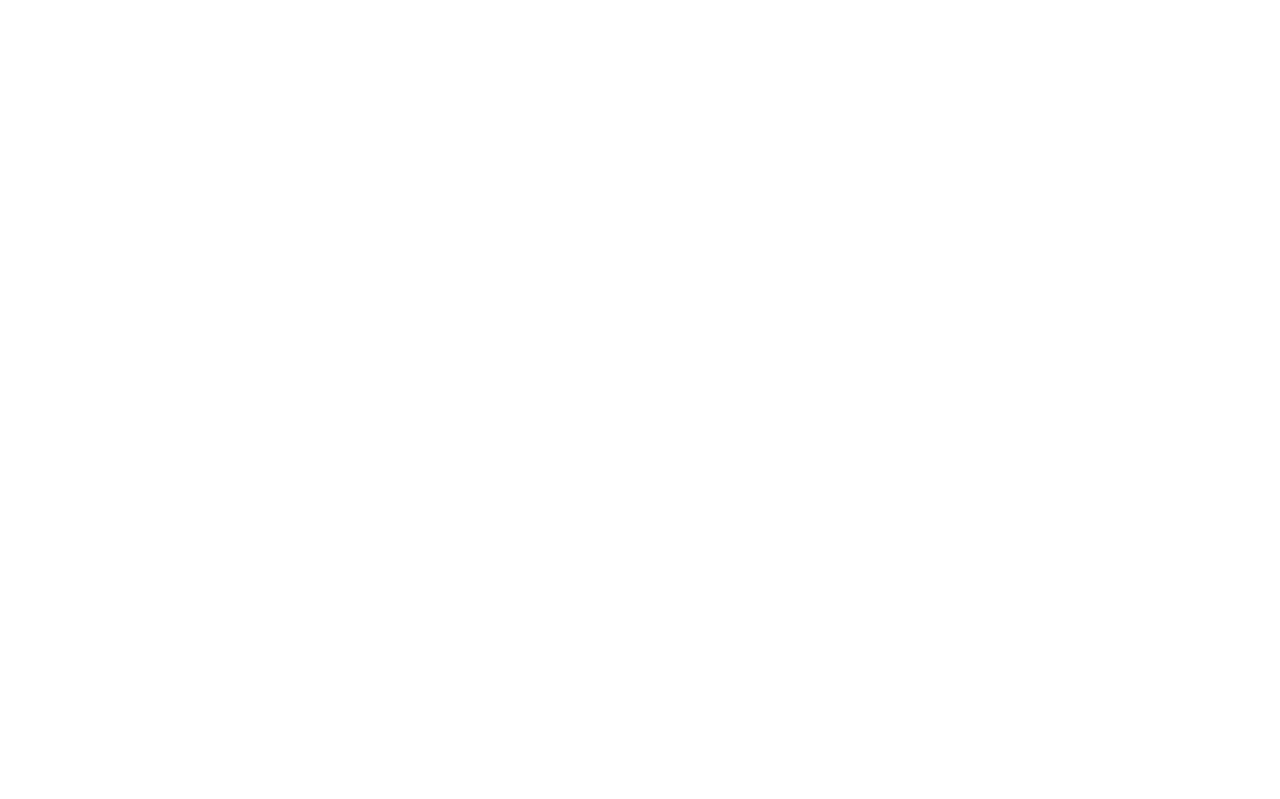
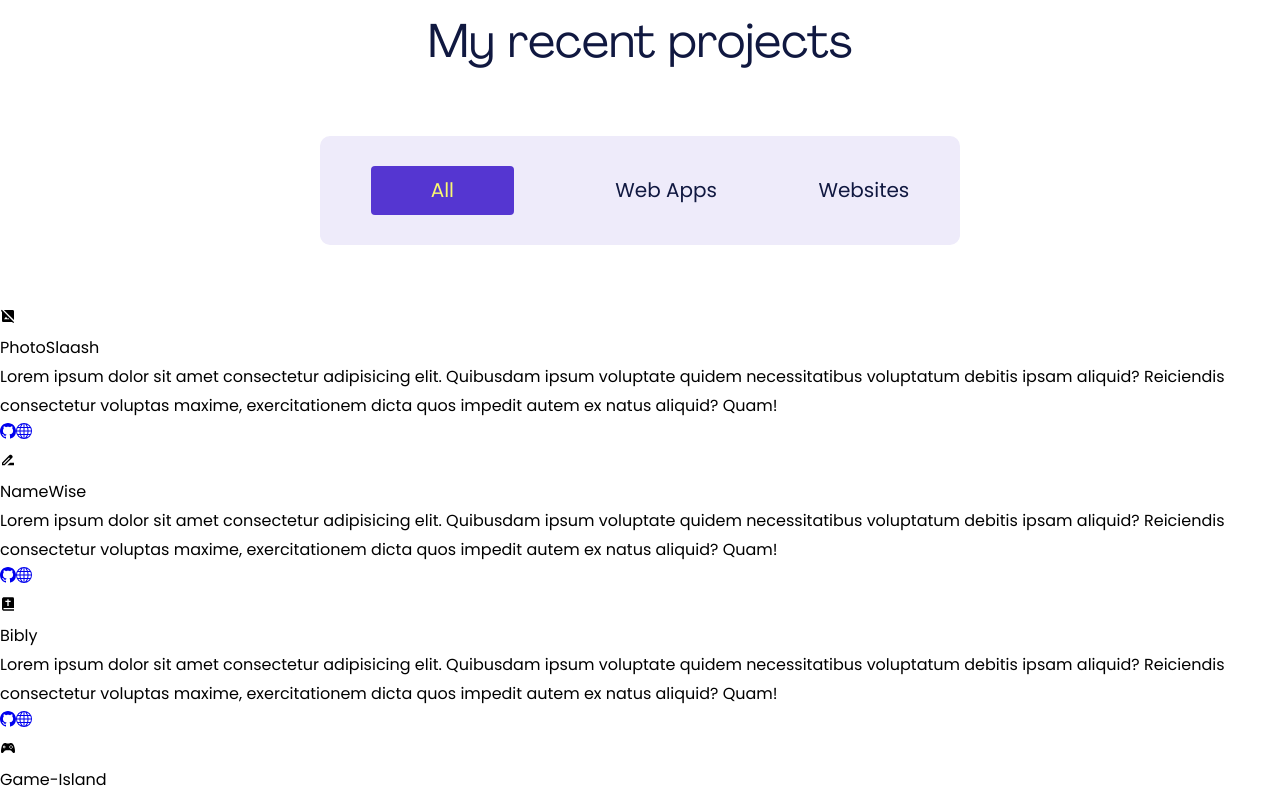
Before and after one commit to abrusu-collins/Portfolio-v7, a Next.js app: page / in a window 1280 px wide. Shown: the part 780-1579 px from the top of the page. Before the commit the page ends 800 px from the top, so only its background shows below. Built offline with nearby package versions, Linux system fonts and the light colour scheme.

Commit message:
cool work

```diff
--- /dev/null
+++ b/src/components/Projects.jsx
@@ -0,0 +1,95 @@
+import React, { useState } from "react";
+import { MdDriveFileRenameOutline } from "react-icons/md";
+import { BiSolidBible } from "react-icons/bi";
+import { MdHideImage } from "react-icons/md";
+import { IoLogoGameControllerB } from "react-icons/io";
+import { TbTopologyComplex } from "react-icons/tb";
+import { BsCameraFill, BsGithub, BsGlobe } from "react-icons/bs";
+import { BiCodeAlt } from "react-icons/bi";
+import { SiHotelsdotcom } from "react-icons/si";
+import { RiPaintFill } from "react-icons/ri";
+import projectContent from "../json_files/projects.json";
+function Projects() {
+  const r = [
+    <MdHideImage key={0} />,
+    <MdDriveFileRenameOutline key={1} />,
+    <BiSolidBible key={2} />,
+    <IoLogoGameControllerB key={3} />,
+    <TbTopologyComplex key={4} />,
+    <SiHotelsdotcom key={5} />,
+    <BiCodeAlt key={6} />,
+    <RiPaintFill key={7} />,
+    <BsCameraFill key={8} />,
+  ];
+  const [allToggle, setAllToggle] = useState(true);
+  const [appsToggle, setAppsToggle] = useState(false);
+  const [sitesToggle, setSitesToggle] = useState(false);
+  const toggleAll = (e) => {
+    e.preventDefault();
+    setAllToggle(true);
+    setAppsToggle(false);
+    setSitesToggle(false);
+  };
+  const toggleApps = (e) => {
+    e.preventDefault();
+    setAllToggle(false);
+    setAppsToggle(true);
+    setSitesToggle(false);
+  };
+  const toggleSites = (e) => {
+    e.preventDefault();
+    setAllToggle(false);
+    setAppsToggle(false);
+    setSitesToggle(true);
+  };
+  return (
+    <div className="projects">
+      <p className="title">My recent projects</p>
+      <div className="toggle">
+        <a
+          href=""
+          className={allToggle ? "active-toggle" : ""}
+          onClick={toggleAll}
+        >
+          All
+        </a>
+        <a
+          href=""
+          className={appsToggle ? "active-toggle" : ""}
+          onClick={toggleApps}
+        >
+          Web Apps
+        </a>
+        <a
+          href=""
+          className={sitesToggle ? "active-toggle" : ""}
+          onClick={toggleSites}
+        >
+          Websites
+        </a>
+      </div>
+
+      <div className="projecct-cards">
+        {projectContent.map((projectItem) => {
+          return (
+            <div key={projectItem.name}>
+              <div> {r[projectItem.id]}</div>
+              <p>{projectItem.name}</p>
+              <p>{projectItem.description}</p>
+              <div className="links">
+                <a href={projectItem.github}>
+                  <BsGithub />
+                </a>
+                <a href={projectItem.live}>
+                  <BsGlobe />
+                </a>
+              </div>
+            </div>
+          );
+        })}
+      </div>
+    </div>
+  );
+}
+
+export default Projects;
--- /dev/null
+++ b/src/json_files/projects.json
@@ -0,0 +1,74 @@
+[
+  {
+    "id": 0,
+    "name": "PhotoSlaash",
+    "description": "Lorem ipsum dolor sit amet consectetur adipisicing elit. Quibusdam ipsum voluptate quidem necessitatibus voluptatum debitis ipsam aliquid? Reiciendis consectetur voluptas maxime, exercitationem dicta quos impedit autem ex natus aliquid? Quam!",
+    "type": "webapp",
+    "github": "https://github.com/abrusu-collins/photoslaash",
+    "live": "https://photoslaash.vercel.app/"
+  },
+  {
+    "id": 1,
+    "name": "NameWise",
+    "description": "Lorem ipsum dolor sit amet consectetur adipisicing elit. Quibusdam ipsum voluptate quidem necessitatibus voluptatum debitis ipsam aliquid? Reiciendis consectetur voluptas maxime, exercitationem dicta quos impedit autem ex natus aliquid? Quam!",
+    "type": "webapp",
+    "github": "https://github.com/abrusu-collins/namewise",
+    "live": "https://namewise.vercel.app/"
+  },
+  {
+    "id": 2,
+    "name": "Bibly",
+    "description": "Lorem ipsum dolor sit amet consectetur adipisicing elit. Quibusdam ipsum voluptate quidem necessitatibus voluptatum debitis ipsam aliquid? Reiciendis consectetur voluptas maxime, exercitationem dicta quos impedit autem ex natus aliquid? Quam!",
+    "type": "webapp",
+    "github": "https://github.com/abrusu-collins/bibly",
+    "live": "https://biblyapp.vercel.app/"
+  },
+  {
+    "id": 3,
+    "name": "Game-Island",
+    "description": "Lorem ipsum dolor sit amet consectetur adipisicing elit. Quibusdam ipsum voluptate quidem necessitatibus voluptatum debitis ipsam aliquid? Reiciendis consectetur voluptas maxime, exercitationem dicta quos impedit autem ex natus aliquid? Quam!",
+    "type": "webapp",
+    "github": "https://github.com/abrusu-collins/Game-Island",
+    "live": "https://game-island.netlify.app/"
+  },
+  {
+    "id": 4,
+    "name": "Complexify",
+    "description": "Lorem ipsum dolor sit amet consectetur adipisicing elit. Quibusdam ipsum voluptate quidem necessitatibus voluptatum debitis ipsam aliquid? Reiciendis consectetur voluptas maxime, exercitationem dicta quos impedit autem ex natus aliquid? Quam!",
+    "type": "webapp",
+    "github": "https://github.com/abrusu-collins/complexify",
+    "live": "https://complexifyapp.vercel.app/"
+  },
+  {
+    "id": 5,
+    "name": "Hotelvivi",
+    "description": "Lorem ipsum dolor sit amet consectetur adipisicing elit. Quibusdam ipsum voluptate quidem necessitatibus voluptatum debitis ipsam aliquid? Reiciendis consectetur voluptas maxime, exercitationem dicta quos impedit autem ex natus aliquid? Quam!",
+    "type": "website",
+    "github": "https://github.com/abrusu-collins/hotel-vivi",
+    "live": "https://hotelvivi.netlify.app/"
+  },
+  {
+    "id": 6,
+    "name": "Devtech",
+    "description": "Lorem ipsum dolor sit amet consectetur adipisicing elit. Quibusdam ipsum voluptate quidem necessitatibus voluptatum debitis ipsam aliquid? Reiciendis consectetur voluptas maxime, exercitationem dicta quos impedit autem ex natus aliquid? Quam!",
+    "type": "website",
+    "github": "https://github.com/abrusu-collins/DevTech",
+    "live": "https://dev-tech.vercel.app/"
+  },
+  {
+    "id": 7,
+    "name": "Mawuli's Art",
+    "description": "Lorem ipsum dolor sit amet consectetur adipisicing elit. Quibusdam ipsum voluptate quidem necessitatibus voluptatum debitis ipsam aliquid? Reiciendis consectetur voluptas maxime, exercitationem dicta quos impedit autem ex natus aliquid? Quam!",
+    "type": "website",
+    "github": "https://github.com/abrusu-collins/Mawuli-s-art",
+    "live": "http://mawulis-art.vercel.app/"
+  },
+  {
+    "id": 8,
+    "name": "Antonio Gargano",
+    "description": "Lorem ipsum dolor sit amet consectetur adipisicing elit. Quibusdam ipsum voluptate quidem necessitatibus voluptatum debitis ipsam aliquid? Reiciendis consectetur voluptas maxime, exercitationem dicta quos impedit autem ex natus aliquid? Quam!",
+    "type": "website",
+    "github": "https://github.com/abrusu-collins/Antonio",
+    "live": "https://antoniogargano.vercel.app/"
+  }
+]
--- a/src/pages/index.js
+++ b/src/pages/index.js
@@ -1,8 +1,10 @@
 import Hero from "@/components/Hero";
+import Projects from "@/components/Projects";
 export default function Home() {
   return (
     <>
       <Hero />
+      <Projects/>
     </>
   );
 }
--- a/src/styles/index.css
+++ b/src/styles/index.css
@@ -9,6 +9,13 @@
   box-sizing: border-box;
   font-family: "Poppins", sans-serif;
   line-height: 28.8px;
+}
+
+.active-toggle {
+  background-color: #5536d1;
+  padding: 10px 60px;
+  color: #f9f871 !important;
+  border-radius: 4px;
 }
 
 nav {
@@ -62,9 +69,9 @@ nav ul {
 }
 .hero > div > div .title {
   color: #f9f871;
+  line-height: 60px;
   font-size: 47px;
   font-family: agrandir;
-  line-height: 60px;
 }
 .hero > div > div .description {
   color: #fcfeff;
@@ -82,6 +89,30 @@ nav ul {
 .hero img {
   width: 100%;
   border-radius: 10px;
+}
+
+.projects .title {
+  text-align: center;
+  line-height: 60px;
+  font-size: 47px;
+  font-family: agrandir;
+  margin-top: 60px;
+  color: #101840;
+}
+.projects .toggle {
+  background-color: #eeebfa;
+  width: 50%;
+  margin: 60px auto;
+  display: flex;
+  justify-content: space-around;
+  padding: 30px 0;
+  border-radius: 10px;
+  align-items: center;
+}
+.projects .toggle a {
+  text-decoration: none;
+  font-size: 20px;
+  color: #101840;
 }
 
 @media screen and (max-width: 966px) {
--- a/src/styles/sass/_config.scss
+++ b/src/styles/sass/_config.scss
@@ -20,4 +20,13 @@ $grey: #474d66;
 
 @mixin title-line-height {
   line-height: 60px;
+  font-size: 47px;
+  font-family: agrandir;
 }
+
+.active-toggle {
+  background-color: $blue;
+  padding: 10px 60px;
+  color: $green !important;
+  border-radius: 4px;
+}
--- a/src/styles/sass/_hero.scss
+++ b/src/styles/sass/_hero.scss
@@ -11,8 +11,6 @@
     & > div {
       & .title {
         color: $green;
-        font-size: 47px;
-        font-family: agrandir;
         @include title-line-height;
       }
       & .description {
--- /dev/null
+++ b/src/styles/sass/_projects.scss
@@ -0,0 +1,23 @@
+.projects {
+  & .title {
+    text-align: center;
+    @include title-line-height;
+    margin-top: 60px;
+    color: $black;
+  }
+  & .toggle {
+    background-color: $light_blue;
+    width: 50%;
+    margin: 60px auto;
+    display: flex;
+    justify-content: space-around;
+    padding: 30px 0;
+    border-radius: 10px;
+    align-items: center;
+    & a {
+      text-decoration: none;
+      font-size: 20px;
+      color: $black;
+    }
+  }
+}
--- a/src/styles/sass/index.scss
+++ b/src/styles/sass/index.scss
@@ -1,4 +1,5 @@
 @import "config";
 @import "navbar";
 @import "hero";
+@import "projects";
 @import "responsiveness";
```
